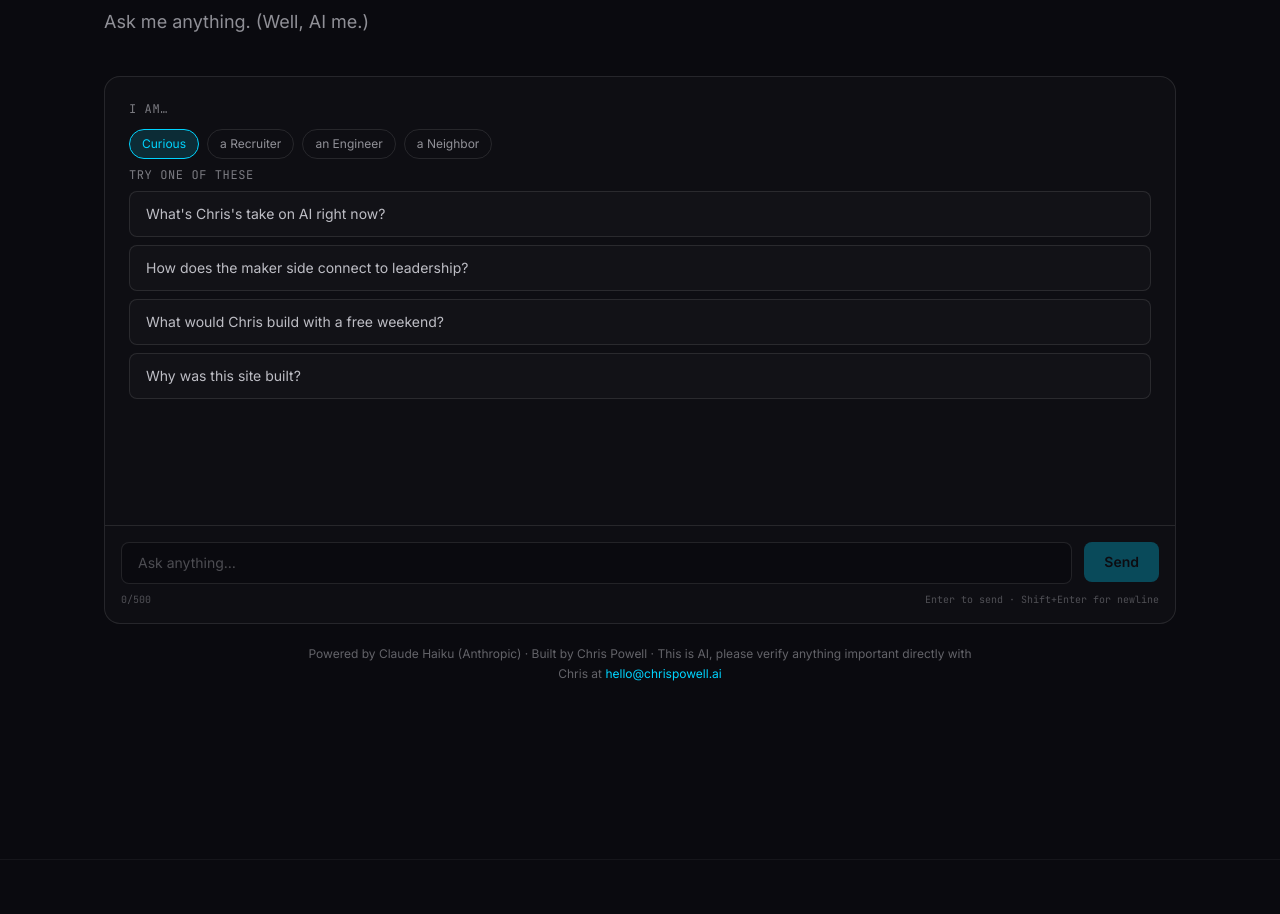
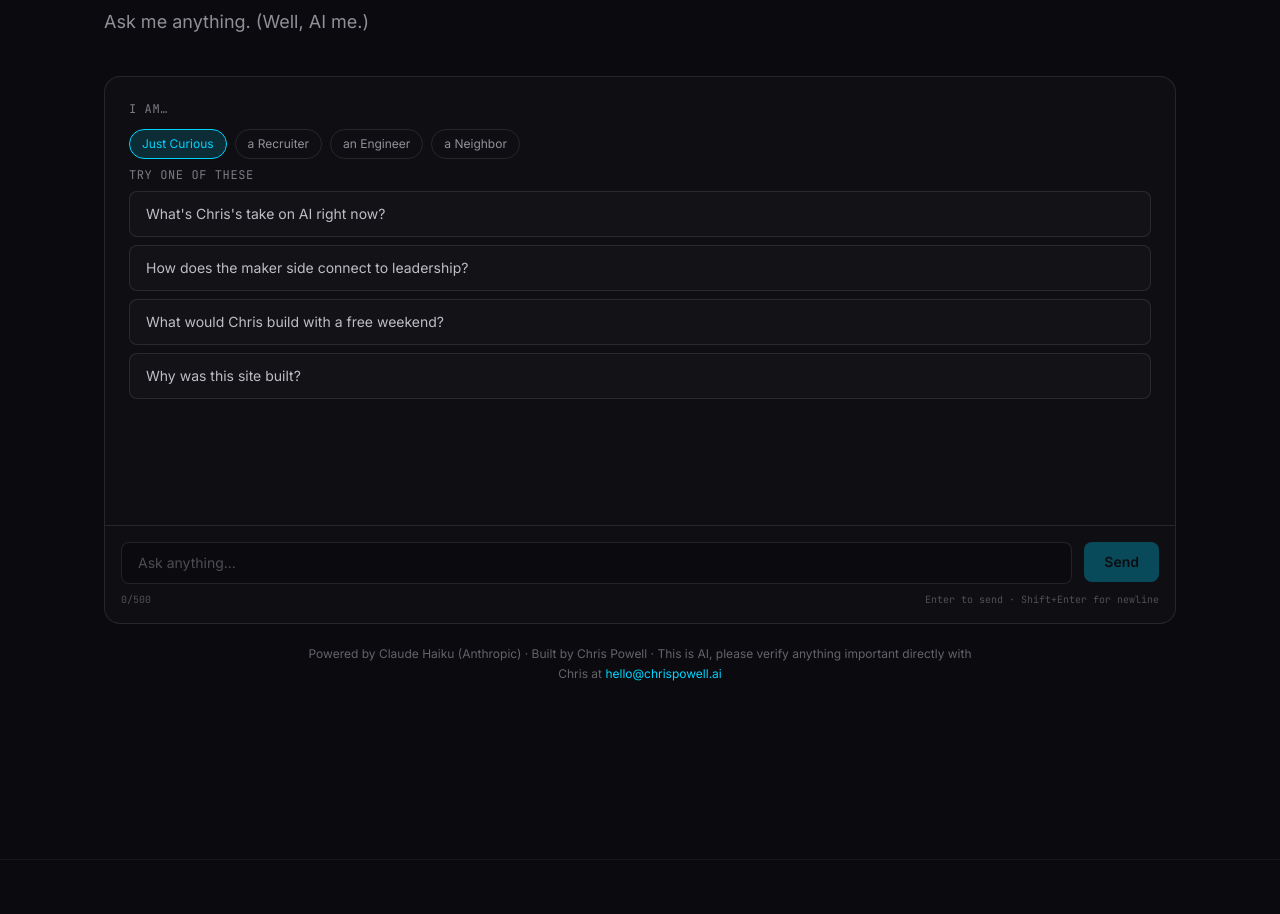
Before and after one commit to powellness1985/chrispowell.ai, a React (Vite) app: page / in a window 1280 px wide. Shown: the part 6180-7094 px from the top of the page. Built offline with nearby package versions, Linux system fonts and the light colour scheme.

Commit message:
Change 'Curious' audience label to 'Just Curious'

```diff
--- a/src/components/ChatInterface.jsx
+++ b/src/components/ChatInterface.jsx
@@ -32,7 +32,7 @@ const AUDIENCES = {
 };
 const AUDIENCE_ORDER = ['Curious', 'Recruiter', 'Engineer', 'Neighbor'];
 const AUDIENCE_LABELS = {
-  Curious: 'Curious',
+  Curious: 'Just Curious',
   Recruiter: 'a Recruiter',
   Engineer: 'an Engineer',
   Neighbor: 'a Neighbor',
```
